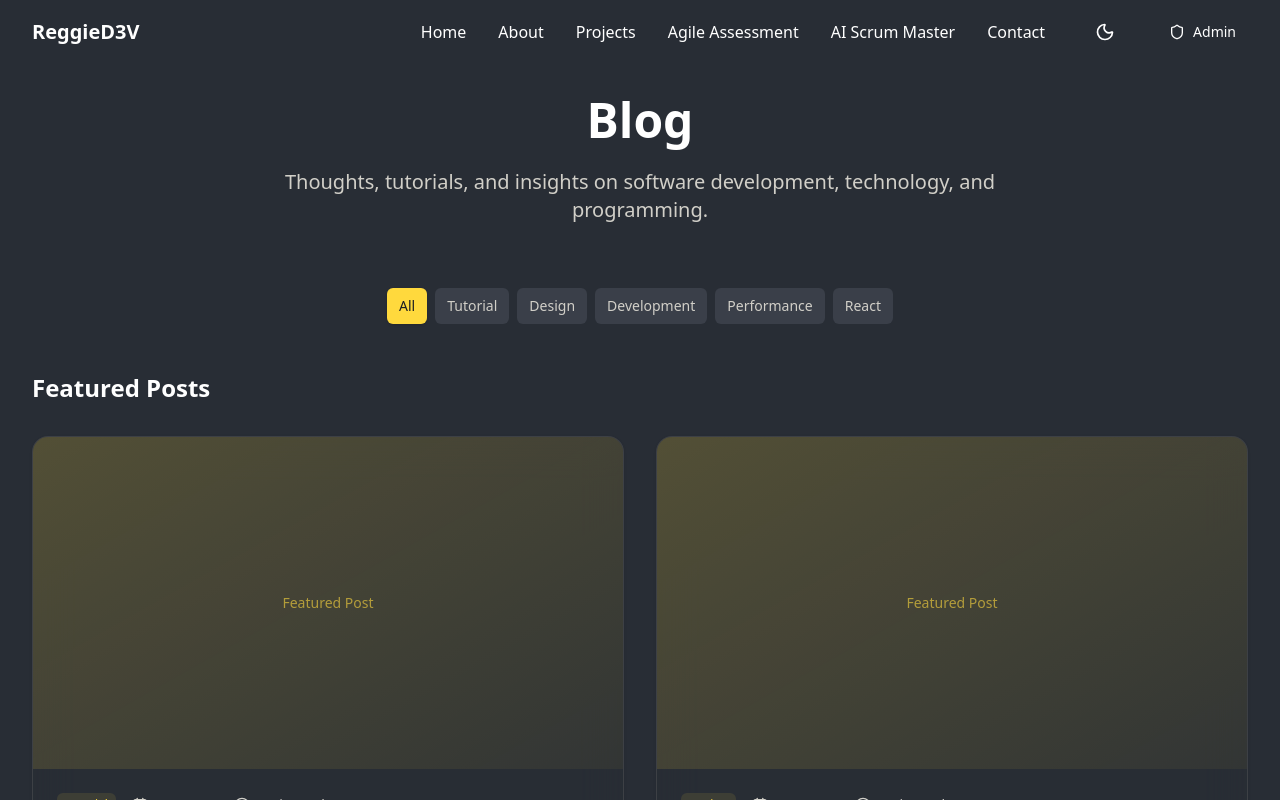
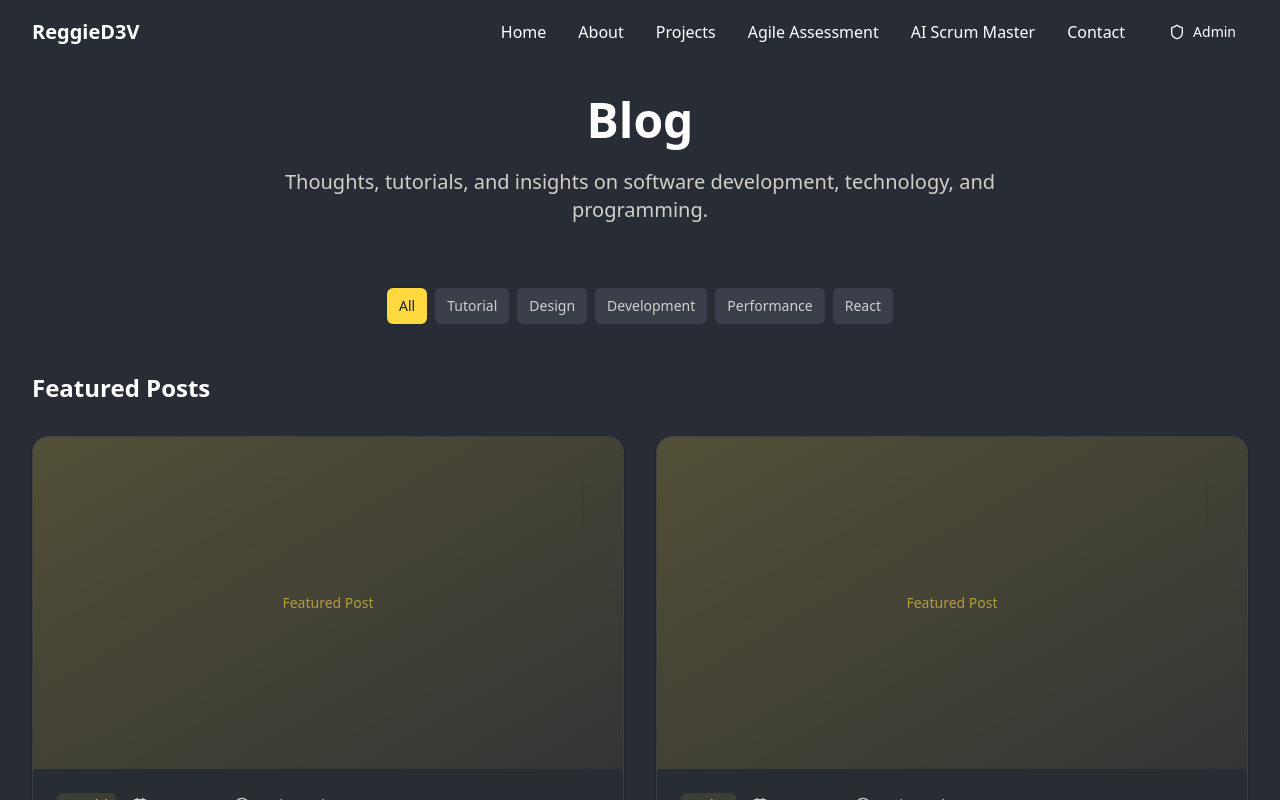
Before and after one commit to reggied3v/Reggie-Website, a Next.js app in the folder personal-website/: page /blog in a window 1280 px wide. Shown: the top 800 px of the page. Built offline with nearby package versions, Linux system fonts and the light colour scheme.

Commit message:
Remove dark mode toggle from navigation

```diff
--- a/personal-website/src/components/layout/navigation.tsx
+++ b/personal-website/src/components/layout/navigation.tsx
@@ -3,7 +3,7 @@
 import { useState, useEffect } from "react"
 import Link from "next/link"
 import { motion, AnimatePresence } from "framer-motion"
-import { Menu, X, Moon, Sun, Shield } from "lucide-react"
+import { Menu, X, Shield } from "lucide-react"
 import { Button } from "@/components/ui/button"
 import { cn } from "@/lib/utils"
 
@@ -19,50 +19,19 @@ const navItems = [
 export function Navigation() {
   const [isScrolled, setIsScrolled] = useState(false)
   const [isMobileMenuOpen, setIsMobileMenuOpen] = useState(false)
-  const [isDarkMode, setIsDarkMode] = useState(false)
 
   useEffect(() => {
     const handleScroll = () => {
       setIsScrolled(window.scrollY > 20)
     }
 
-    const checkDarkMode = () => {
-      setIsDarkMode(window.matchMedia("(prefers-color-scheme: dark)").matches)
-    }
-
     window.addEventListener("scroll", handleScroll)
-    checkDarkMode()
-    window.matchMedia("(prefers-color-scheme: dark)").addEventListener("change", checkDarkMode)
 
     return () => {
       window.removeEventListener("scroll", handleScroll)
-      window.matchMedia("(prefers-color-scheme: dark)").removeEventListener("change", checkDarkMode)
     }
   }, [])
 
-  const toggleTheme = () => {
-    const html = document.documentElement
-    if (html.classList.contains('dark')) {
-      html.classList.remove('dark')
-      localStorage.setItem('theme', 'light')
-      setIsDarkMode(false)
-    } else {
-      html.classList.add('dark')
-      localStorage.setItem('theme', 'dark')
-      setIsDarkMode(true)
-    }
-  }
-
-  // Check for saved theme preference on mount
-  useEffect(() => {
-    const savedTheme = localStorage.getItem('theme')
-    const prefersDark = window.matchMedia('(prefers-color-scheme: dark)').matches
-
-    if (savedTheme === 'dark' || (!savedTheme && prefersDark)) {
-      document.documentElement.classList.add('dark')
-      setIsDarkMode(true)
-    }
-  }, [])
 
   return (
     <motion.header
@@ -104,19 +73,6 @@ export function Navigation() {
                   </Link>
                 </motion.div>
               ))}
-              <Button
-                variant="ghost"
-                size="icon"
-                onClick={toggleTheme}
-                className="ml-2"
-                aria-label="Toggle theme"
-              >
-                {isDarkMode ? (
-                  <Sun className="h-5 w-5" />
-                ) : (
-                  <Moon className="h-5 w-5" />
-                )}
-              </Button>
               <Link href="/admin/login">
                 <Button variant="ghost" size="sm">
                   <Shield className="h-4 w-4 mr-2" />
@@ -128,18 +84,6 @@ export function Navigation() {
 
           {/* Mobile menu button */}
           <div className="md:hidden flex items-center space-x-2">
-            <Button
-              variant="ghost"
-              size="icon"
-              onClick={toggleTheme}
-              aria-label="Toggle theme"
-            >
-              {isDarkMode ? (
-                <Sun className="h-5 w-5" />
-              ) : (
-                <Moon className="h-5 w-5" />
-              )}
-            </Button>
             <Button
               variant="ghost"
               size="icon"
```
